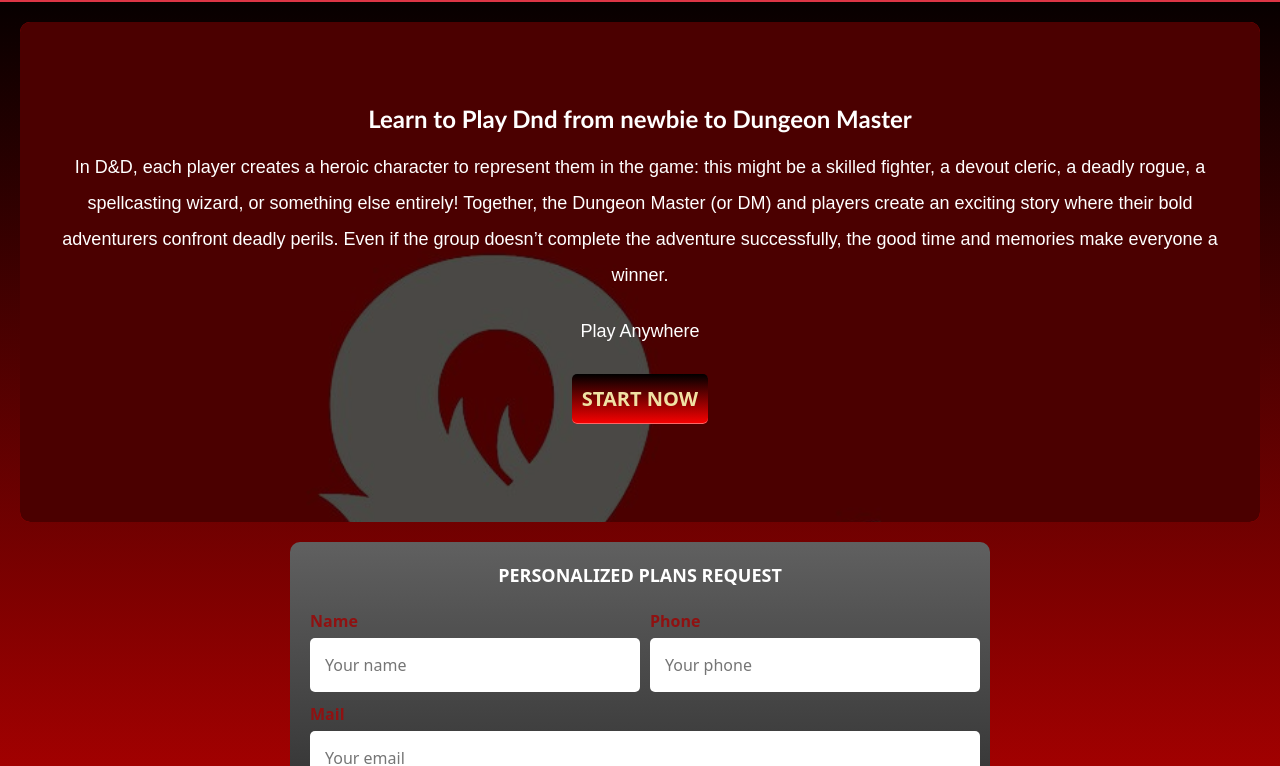
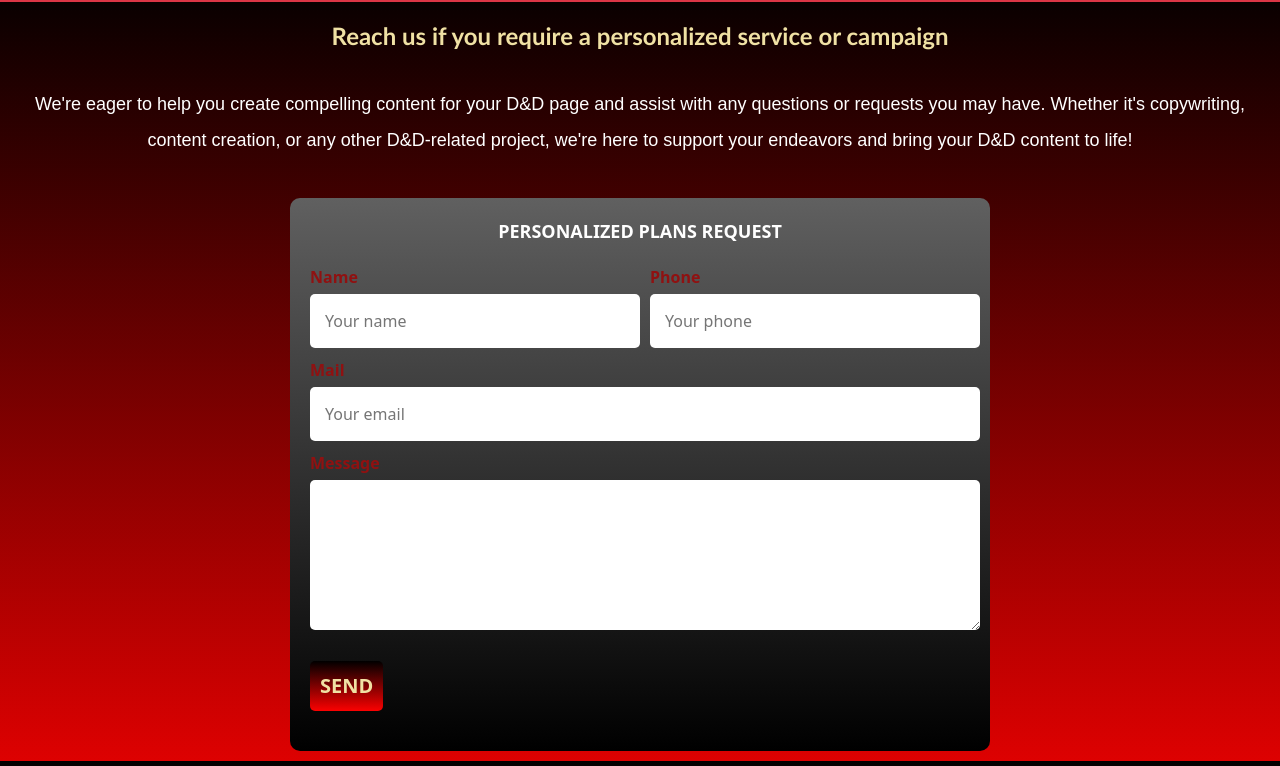
Before and after one commit to Shandra93/Pre-Entrega, a website: page Pages/contact.html in a window 1280 px wide. Shown: the part 34-800 px from the top of the page. Drawn offline with nearby package versions, Linux system fonts and the light colour scheme.

Commit message:
Contact easy

```diff
--- a/Pages/contact.html
+++ b/Pages/contact.html
@@ -56,19 +56,14 @@
 		</nav>
 	</container>
 <!-- nav menu -->
-
-<section class="hero">
-	<div class="contenido-hero">
-			<h2>Learn to Play Dnd from newbie to Dungeon Master</h2>
-			<p>In D&D, each player creates a heroic character to represent them in the game: this might be a skilled fighter, a devout cleric, a deadly rogue, a spellcasting wizard, or something else entirely!
-
-				Together, the Dungeon Master (or DM) and players create an exciting story where their bold adventurers confront deadly perils. Even if the group doesn’t complete the adventure successfully, the good time and memories make everyone a winner.</p>
-			<div class="ubicacion">
-			<p>Play Anywhere</p>
-	</div>
-	<a class="boton" href="./Pages/plans.html"> Start Now</a>
+<section class="Contacto-hero">
+	<div class="contenido-Contacto">
+			<h2>Reach us if you require a personalized service or campaign</h2>
+			<p>
+				We're eager to help you create compelling content for your D&D page and assist with any questions or requests you may have. Whether it's copywriting, content creation,
+				or any other D&D-related project, we're here to support your endeavors and bring your D&D content to life!
+			</p>
 </section>
-
 
 	<section class="Seccion_1">
 			<!-- inicio form -->
--- a/Scss/Componentes/_globales.scss
+++ b/Scss/Componentes/_globales.scss
@@ -10,7 +10,7 @@
 /** Globales **/
 
 body {
-    background-image: linear-gradient(to bottom, black 0%, #fb0101 100% );
+    @include color;
     font-size: 1.6rem;
     line-height: 1.5;
     height: 100%;
--- a/Scss/Pages/_contact.scss
+++ b/Scss/Pages/_contact.scss
@@ -1,10 +1,11 @@
 /* Contacto */
-body {
-    background-image: linear-gradient(to bottom, black 0%, #fb0101 100%);
-    font-size: 1.6rem;
-    line-height: 1.5;
-    height: 100%;
+
+.contenido-Contacto{
+    h2 {
+        color: $Secondary;
+    }
 }
+
 
 .contact_text {
     margin: 5rem;
@@ -37,8 +38,8 @@
 }
 
 .seccion_1 {
-    margin-top: 20rem;
-    padding-top: 20rem;
+    margin: 50rem;
+    padding: 50rem;
 }
 
 .formulario fieldset {
```
Also changed, not shown: Assets/200985.jpg (added), Css/Styles.css, 1 other file.
